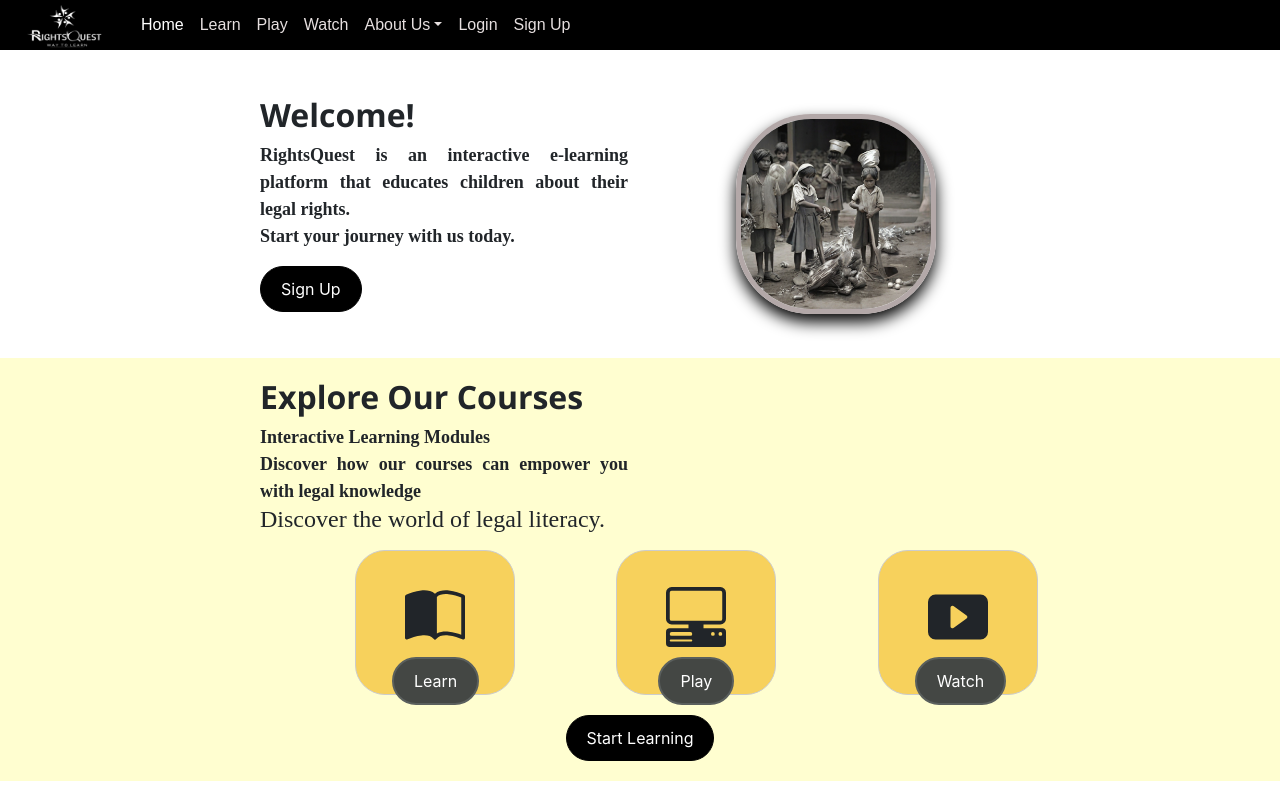
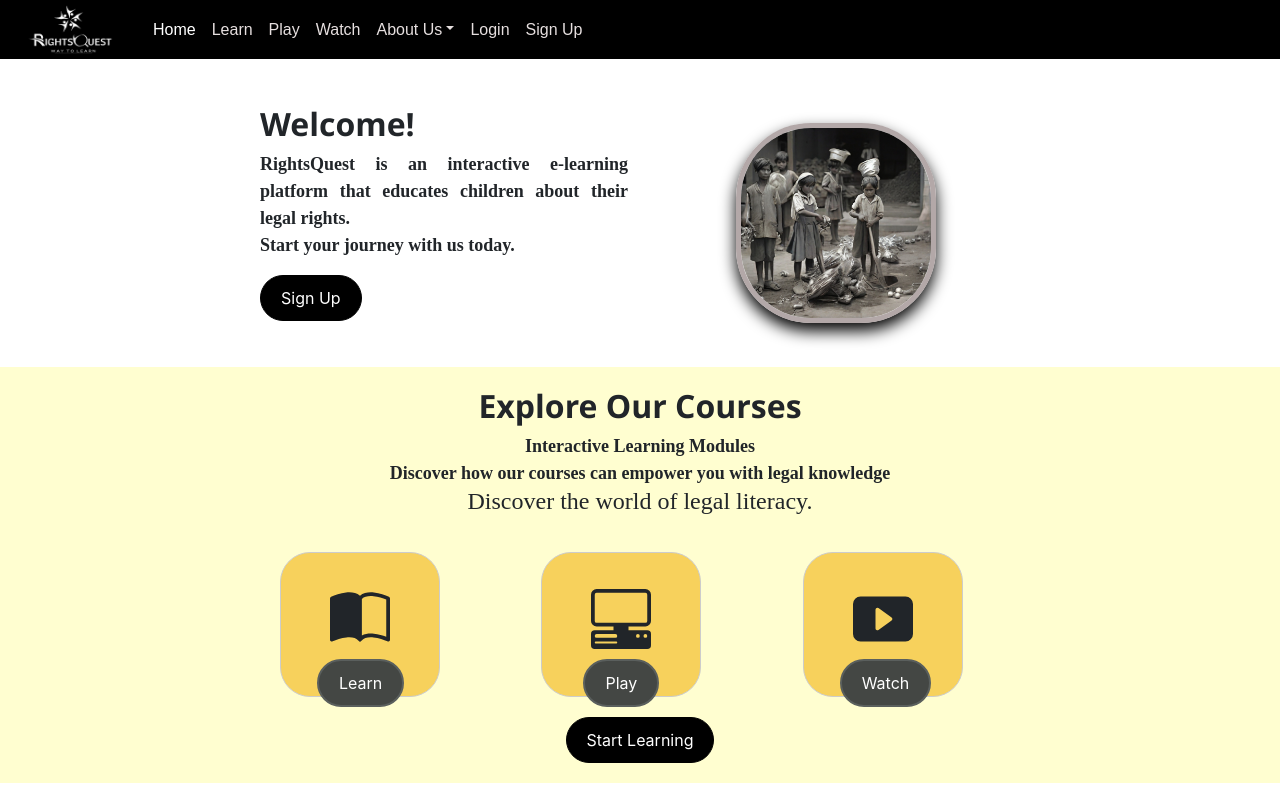
Before and after one commit to universestar2023/RQpro, a React (Create React App) app in the folder client/: page / in a window 1280 px wide. Shown: the top 800 px of the page. Built offline with nearby package versions, Linux system fonts and the light colour scheme.

Commit message:
second commit

```diff
--- a/client/src/components/ComponentLayout/ComponentLayout.js
+++ b/client/src/components/ComponentLayout/ComponentLayout.js
@@ -16,10 +16,10 @@ const ComponentLayout = () => {
             width="50"
             height="50"
             fill="currentColor"
-            class="bi bi-chat-right-text-fill"
+            class="bi bi-chat-left-text-fill"
             viewBox="0 0 16 16"
           >
-            <path d="M16 2a2 2 0 0 0-2-2H2a2 2 0 0 0-2 2v8a2 2 0 0 0 2 2h9.586a1 1 0 0 1 .707.293l2.853 2.853a.5.5 0 0 0 .854-.353zM3.5 3h9a.5.5 0 0 1 0 1h-9a.5.5 0 0 1 0-1m0 2.5h9a.5.5 0 0 1 0 1h-9a.5.5 0 0 1 0-1m0 2.5h5a.5.5 0 0 1 0 1h-5a.5.5 0 0 1 0-1" />
+            <path d="M0 2a2 2 0 0 1 2-2h12a2 2 0 0 1 2 2v8a2 2 0 0 1-2 2H4.414a1 1 0 0 0-.707.293L.854 15.146A.5.5 0 0 1 0 14.793zm3.5 1a.5.5 0 0 0 0 1h9a.5.5 0 0 0 0-1zm0 2.5a.5.5 0 0 0 0 1h9a.5.5 0 0 0 0-1zm0 2.5a.5.5 0 0 0 0 1h5a.5.5 0 0 0 0-1z" />
           </svg>
           <h2 className="icon-heading">Community Support</h2>
         </div>
@@ -38,9 +38,11 @@ const ComponentLayout = () => {
         </div>
       </div>
 
-      <center><a href="#" className="custom-button">
-        Sign Up Now
-      </a></center>
+      <center>
+        <a href="#" className="custom-button">
+          Sign Up Now
+        </a>
+      </center>
     </div>
   );
 };
--- a/client/src/components/header/navbar.css
+++ b/client/src/components/header/navbar.css
@@ -1,8 +1,8 @@
 /* Navbar Background and Font */
 .navbar {
-    background-color: #000000; /* Change background color */
-    font-family: Arial, sans-serif; /* Change font */
-    height: 50px;
+  background-color: #000000;
+  font-family: Arial, sans-serif;
+  height: 59px;
 }
 
 .navbar-brand {
@@ -32,14 +32,34 @@
   background-color: #fcedc0; /* Change dropdown background color on hover */
   color: #343a40; /* Change dropdown font color on hover */
 }
-  .home-link{
+
+.home-link {
   color: white;
 }
+
 /* CSS for adjusting the size and position of the logo */
 .navbar-logo {
-    width: 105px; /* Adjust the width as needed */
-    height: 105px; /* Maintain aspect ratio */
+  width: 117px;
+  height: 118px;
   margin-top: 20px;
   position: relative;
+}
 
+/* Responsive adjustments */
+@media (max-width: 768px) {
+  .navbar {
+    height: auto; /* Adjust height for mobile */
   }
+
+  .navbar-brand {
+    margin-bottom: 15px; /* Add margin for spacing */
+  }
+
+
+.navbar-logo {
+    width: 128px;
+    height: 125px;
+    margin-top: 0;
+    margin-bottom: -28px;
+}
+}
--- a/client/src/components/section2.css
+++ b/client/src/components/section2.css
@@ -1,12 +1,23 @@
 /* section1.css */
-
-/* Style for the card */
 .card {
   margin-bottom: 20px;
   border: 1px solid #ccc;
   border-radius: 30px;
   padding: 20px;
-    margin-left: 95px;
+  /* Adjusted margin to center the cards */
+  margin: 20px auto;
+}
+.section-paragraph2{
+  text-align: center;
+  font-weight: bold;
+  font-size: large;
+  font-family: 'Times New Roman', Times, serif;
+}
+.head2{
+  text-align: center;
+  font-weight: bold;
+  font-size: xx-large;
+  font-family:'Segoe UI', Tahoma, Geneva, Verdana, sans-serif;
 }
 
 /* Style for the SVG icons */
@@ -31,8 +42,6 @@
   transition: background-color 0.3s, color 0.3s, border-color 0.3s;
 }
 
-
-
 /* Center the text inside the card body */
 .card-body {
   text-align: center;
@@ -43,6 +52,15 @@
   display: flex;
   justify-content: center;
 }
-  .sec2{
+
+/* Background color for section 2 */
+.sec2 {
   background: rgb(255, 254, 208);
 }
+
+/* Media query for laptop view */
+@media (min-width: 992px) {
+  .card {
+    margin: 20px;
+  }
+}
--- a/client/src/components/section2.js
+++ b/client/src/components/section2.js
@@ -1,5 +1,5 @@
 import React from "react";
-import "./section1.css";
+
 import "./section2.css";
 
 class Section2 extends React.Component {
@@ -8,18 +8,18 @@ class Section2 extends React.Component {
     return (
       <div className="sec2">
         <section className="container mt-4">
-          <div className="row align-items-center">
-            <div className="col-md-6">
+
+            <div className="text1">
               {/* Information content goes here */}
-              <h2 className="head">Explore Our Courses</h2>
-              <p className="section-paragraph">
+              <h2 className="head2">Explore Our Courses</h2>
+              <p className="section-paragraph2">
                 Interactive Learning Modules
                 <br /> Discover how our courses can empower you with legal
                 knowledge
                 <br />
                 <h4>Discover the world of legal literacy.</h4>
               </p>
-            </div>
+
           </div>
           <div className="row">
             <div className="col-md-4">
```
Lines whose indentation alone changed are shown as unchanged.
